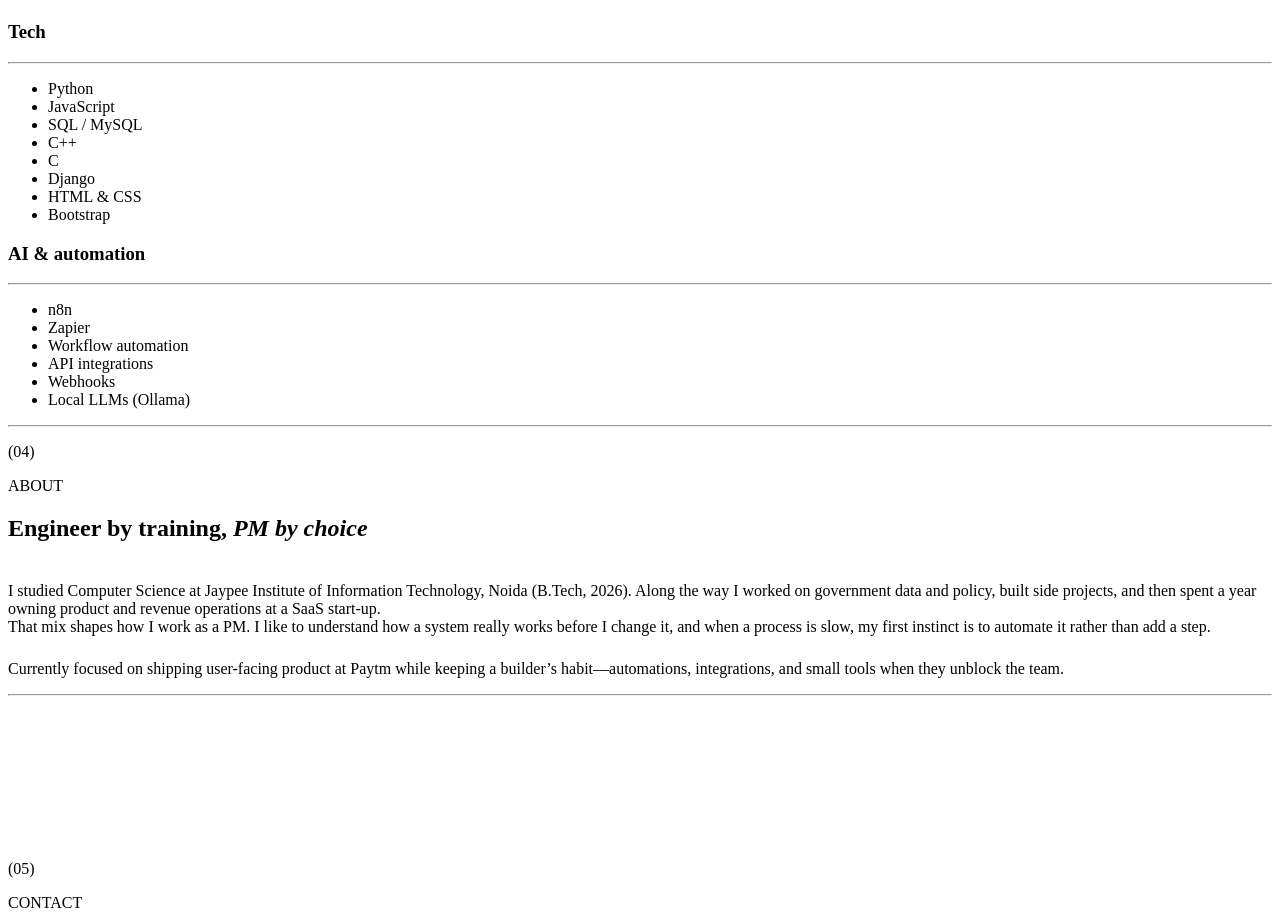
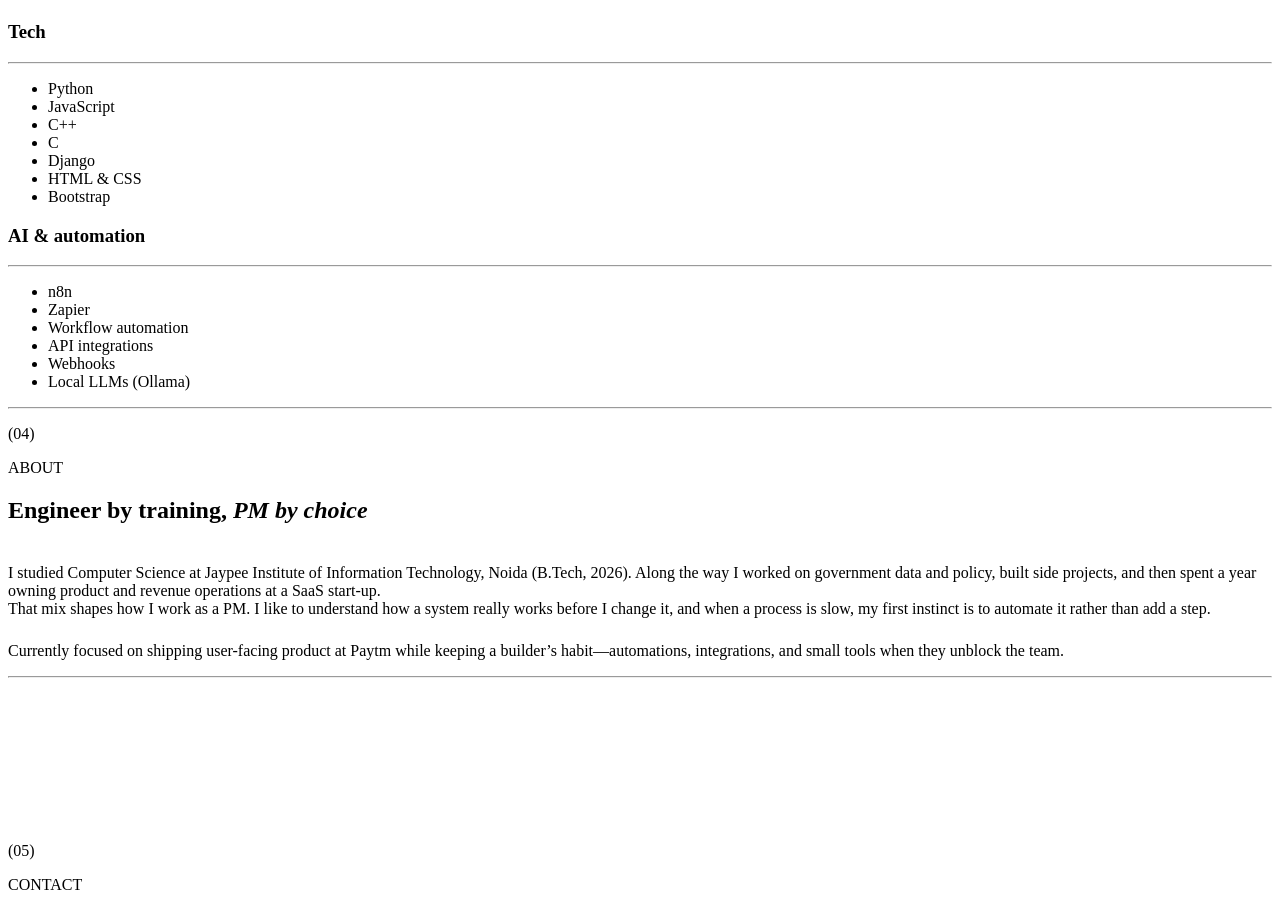
Before and after one commit to daksh103/my_portfolio, a React (Vite) app: page / in a window 1280 px wide. Shown: the part 3087-4000 px from the top of the page. Built offline with nearby package versions, Linux system fonts and the light colour scheme; the HTML template or start-up script is replaced by a standard one.

Commit message:
content(skills): remove SQL / MySQL from Tech

```diff
--- a/src/content/siteContent.ts
+++ b/src/content/siteContent.ts
@@ -139,7 +139,6 @@ export const skillGroups = [
     items: [
       'Python',
       'JavaScript',
-      'SQL / MySQL',
       'C++',
       'C',
       'Django',
```
